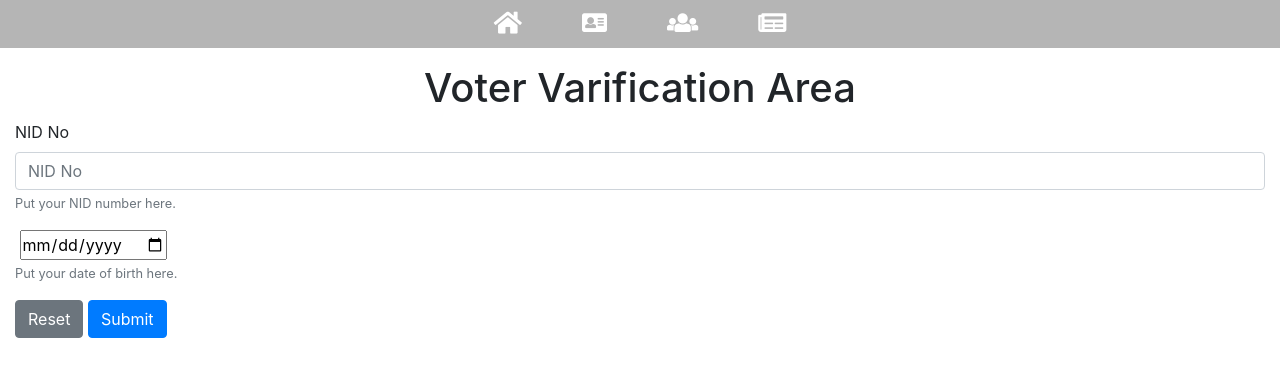
After one commit to Almas-Ali/voting_system, a Django app: page /vote in a window 1280 px wide. The commit adds this page. Shown: the top 377 px of the page. Run offline with Django 3.2, Linux system fonts and the light colour scheme; some libraries are stand-ins or nearby versions.

Commit message:
Added voter section, navbar etc.

```diff
--- a/config.py
+++ b/config.py
@@ -1 +1,5 @@
 site_name = 'Advance Voting System'
+
+site_header = f'{site_name} Admin'
+site_title = f'{site_name} Admin Panel'
+index_title = f'Welcome to {site_name} Admin Panel'
--- a/core/templates/layout.html
+++ b/core/templates/layout.html
@@ -6,8 +6,8 @@
     <meta charset="UTF-8">
     <meta http-equiv="X-UA-Compatible" content="IE=edge">
     <meta name="viewport" content="width=device-width, initial-scale=1.0">
-    <link rel="stylesheet" href="/static/css/bootstrap.min.css">
     <link rel="stylesheet" href="{% static 'css/bootstrap.min.css' %}">
+    <link rel="stylesheet" href="{% static 'css/fontawesome/css/fontawesome-all.min.css' %}">
     <title>{% block title %}{% endblock title %} - {{config.site_name}}</title>
     {% block links %}{% endblock links %}
 </head>
--- /dev/null
+++ b/core/templates/vote.html
@@ -0,0 +1,47 @@
+{% extends 'layout.html' %}
+{% load static %}
+{% block title %}Home{% endblock title %}
+{% block links %}
+<link rel="stylesheet" href="{% static 'css/core/index.css' %}">
+<link rel="stylesheet" href="{% static 'css/core/vote.css' %}">
+{% endblock links %}
+{% block body %}
+
+
+<nav>
+  <ul>
+    <li><a href="{% url 'index' %}"><i class="fas fa-home"></i></a></li>
+    <li><a href="{% url 'about' %}"><i class="fas fa-address-card"></i></a></li>
+    <li><a href="{% url 'vote' %}"><i class="fas fa-users"></i></a></li>
+    <li><a href="{% url 'result' %}"><i class="fas fa-newspaper"></i></a></li>
+  </ul>
+</nav>
+
+<div class="container-fluid">
+  <h1 align="center">Voter Varification Area</h1>
+
+  <form action="#" method="post">
+
+    <div class="form-group">
+      <label for="nid">NID No</label>
+      <input type="number" name="nid" id="nid" class="form-control" placeholder="NID No" aria-describedby="nidhelp">
+      <small id="nidhelp" class="text-muted">Put your NID number here.</small>
+    </div>
+    <div class="form-group">
+      <label for="dob"></label>
+      <input type="date" name="dob" id="dob" minlength="1940/1/1" maxlength="2003/1/1"> <br>
+      <small id="datehelp" class="text-muted">Put your date of birth here.</small>
+    </div>
+
+    <div>
+      <button type="reset" class="btn btn-secondary">Reset</button>
+      <button type="submit" class="btn btn-primary">Submit</button>
+    </div>
+  </form>
+
+</div>
+
+{% endblock body %}
+{% block scripts %}
+
+{% endblock scripts %}
--- a/core/urls.py
+++ b/core/urls.py
@@ -4,4 +4,6 @@ from core import views
 urlpatterns = [
     path('', views.index, name='index'),
     path('about', views.about, name='about'),
+    path('vote', views.vote, name='vote'),
+    path('result', views.result, name='result'),
 ]
--- a/core/views.py
+++ b/core/views.py
@@ -11,3 +11,11 @@ def index(request):
 
 def about(request):
     return render(request, 'about.html', context)
+
+
+def vote(request):
+    return render(request, 'vote.html', context)
+
+
+def result(request):
+    return render(request, 'result.html', context)
--- a/static/css/core/index.css
+++ b/static/css/core/index.css
@@ -0,0 +1,33 @@
+* {
+  margin: 0;
+  padding: 0;
+}
+
+nav {
+  background-color: #2225;
+}
+
+nav ul {
+  display: flex;
+  flex-direction: row;
+  justify-content: center;
+}
+
+nav ul li {
+  list-style: none;
+  font-size: 25px;
+  padding: 5px;
+}
+
+nav ul li a {
+  text-decoration: none;
+  color: #fff;
+  padding: 1px 25px;
+  border-radius: 10px;
+}
+
+nav ul li a:hover {
+  text-decoration: none;
+  color: #fff;
+  background-color: aqua;
+}
--- a/voting_system/urls.py
+++ b/voting_system/urls.py
@@ -1,7 +1,20 @@
 from django.contrib import admin
 from django.urls import path, include
+
+from django.conf import settings
+from django.conf.urls.static import static
+import config
+
+admin.site.site_header = config.site_header
+admin.site.site_title = config.site_title
+admin.site.index_title = config.index_title
+
 
 urlpatterns = [
     path('admin/', admin.site.urls),
     path('', include('core.urls'))
 ]
+
+if settings.DEBUG:
+    urlpatterns += static(settings.MEDIA_URL,
+                          document_root=settings.MEDIA_ROOT)
```
Also changed, not shown: core/templates/index.html (+12 -2 lines), voting_system/settings.py (+23 -0 lines), core/templates/result.html (added), static/css/core/result.css (added), static/css/core/vote.css (added).
